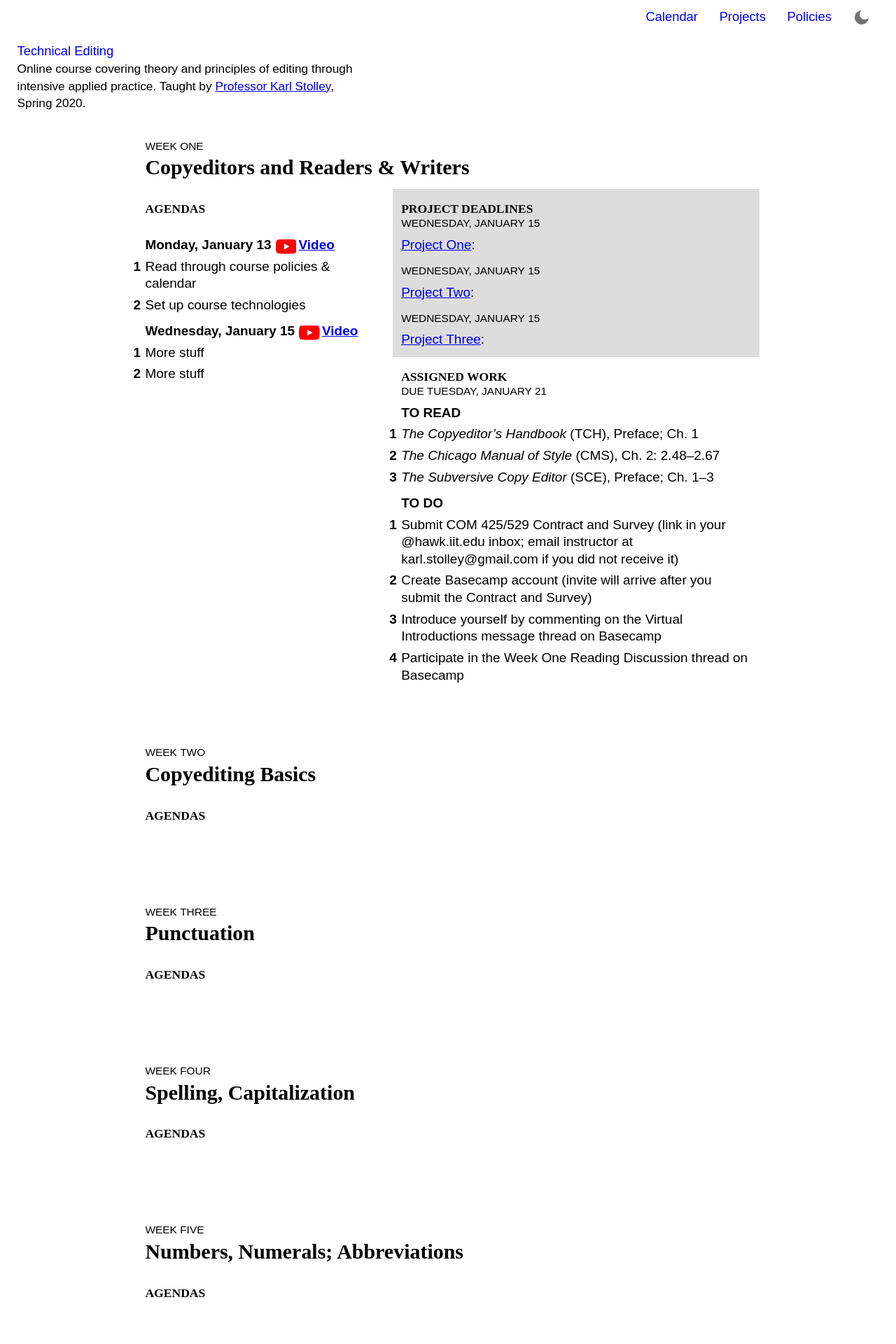
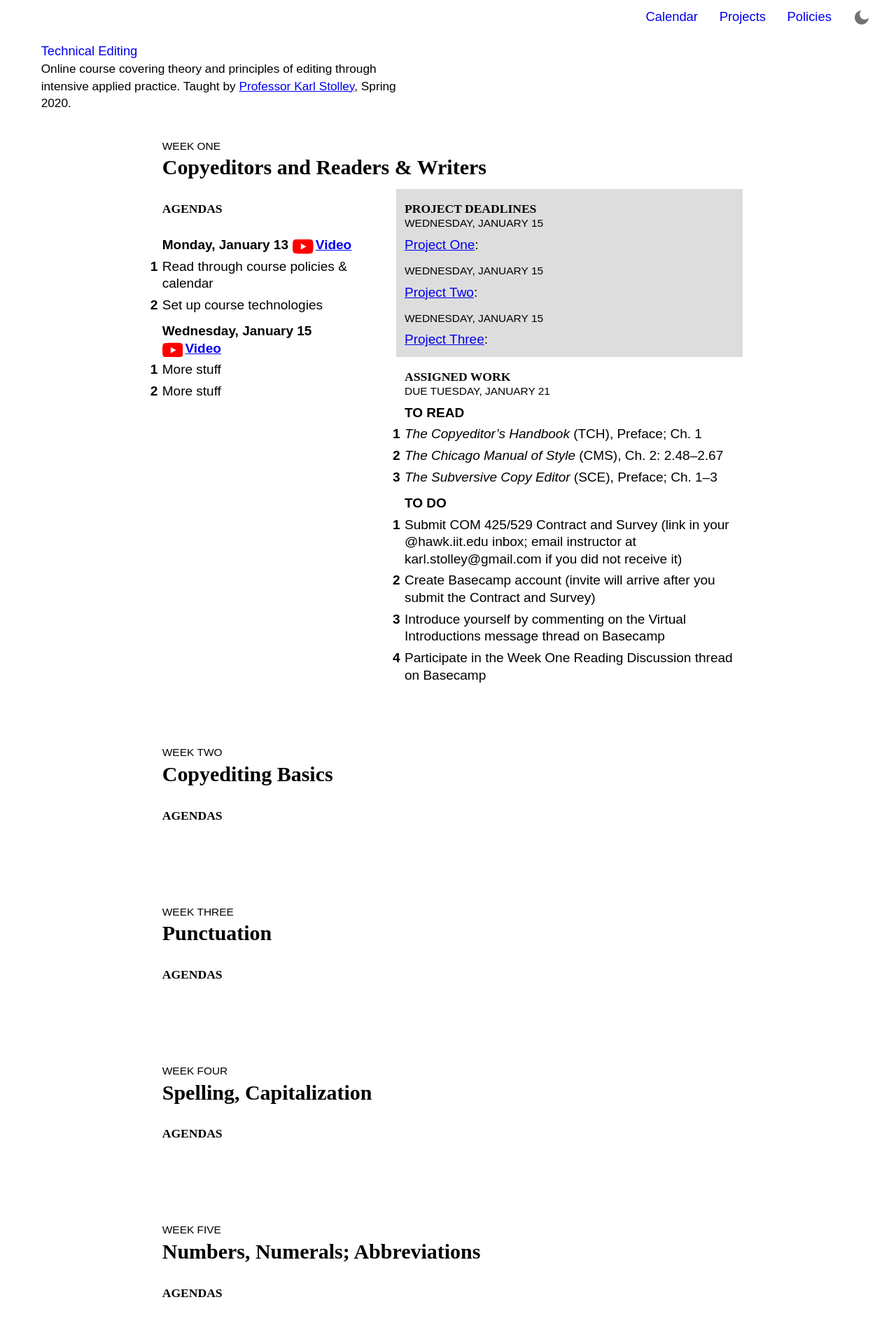
Before and after one commit to karlstolley/jekyll-theme-course, a Jekyll site: the page built from index.md, in a window 1280 px wide. Shown: the top 1920 px of the page at 70% size. Built offline with Jekyll 4.4.1, drawn with Linux system fonts in a browser that asks for light colours; some web fonts are replaced.

Commit message:
Introduce percentage-based page gutters

```diff
--- a/_sass/_layout.scss
+++ b/_sass/_layout.scss
@@ -109,9 +109,32 @@ body::after {
 }
 
 @media screen and (min-width: (480 / 16 * 1em)) {
+  #header {
+    padding-bottom: $base-line;
+  }
+  #header h1,
+  #header p {
+    padding: 0 (($base-line-px / 480) * 100%);
+  }
   #header p {
     flex: 0 0 50%;
   }
+  #content > * {
+    padding: ($base-line / 2) (($base-line-px / 480) * 100%);
+  }
+  #information,
+  #footer {
+    padding: $base-line (($base-line-px / 480) * 100%);
+  }
+  #information {
+    padding-right: 0; // TODO: pad with nav a to maximize clickable area
+  }
+  #instructor,
+  #full-nav {
+    padding: $base-line 0;
+    padding-top: 0;
+  }
+
   #information {
     display: grid;
     grid-template-columns: [instructor-start] 1fr 1fr 1fr [instructor-end nav-start] 1fr [nav-end];
@@ -250,6 +273,13 @@ body::after {
     grid-gap: 0 $base-line;
     align-items: baseline;
   }
+  #header {
+    padding-left: (($base-line-px / 480) * 100%);
+  }
+  #header h1,
+  #header p {
+    padding: 0;
+  }
   #footer,
   #instructor {
     display: grid;
```
